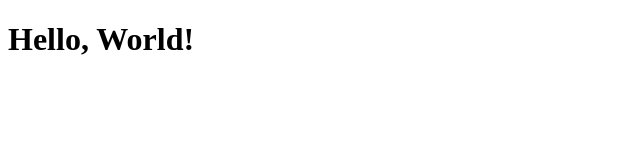
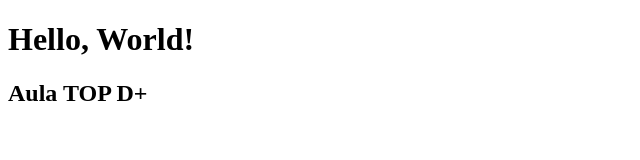
Before and after one commit to devmedia-projetos/academia, a plain HTML site: page index.html in a window 1280 px wide. Shown: the whole page, without its empty margins (0-640 px from the left). Drawn offline with Linux system fonts and the light colour scheme.

Commit message:
aula_top

```diff
--- a/index.html
+++ b/index.html
@@ -2,4 +2,6 @@
 <html lang="en">
     <body>
         <h1>Hello, World!</h1>
+        <h2>Aula TOP D+</h2>
+    </body>
 </html>
```
